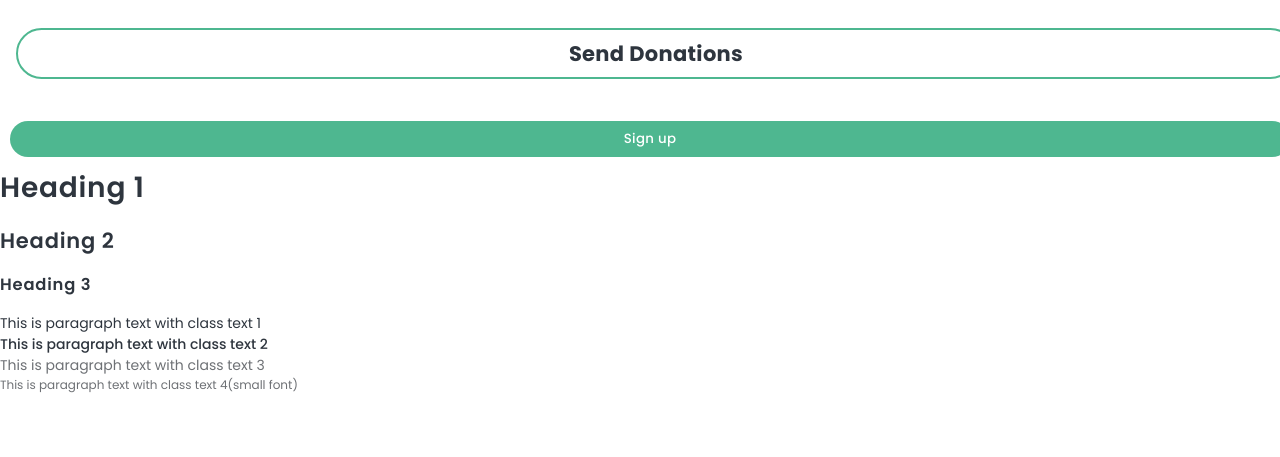
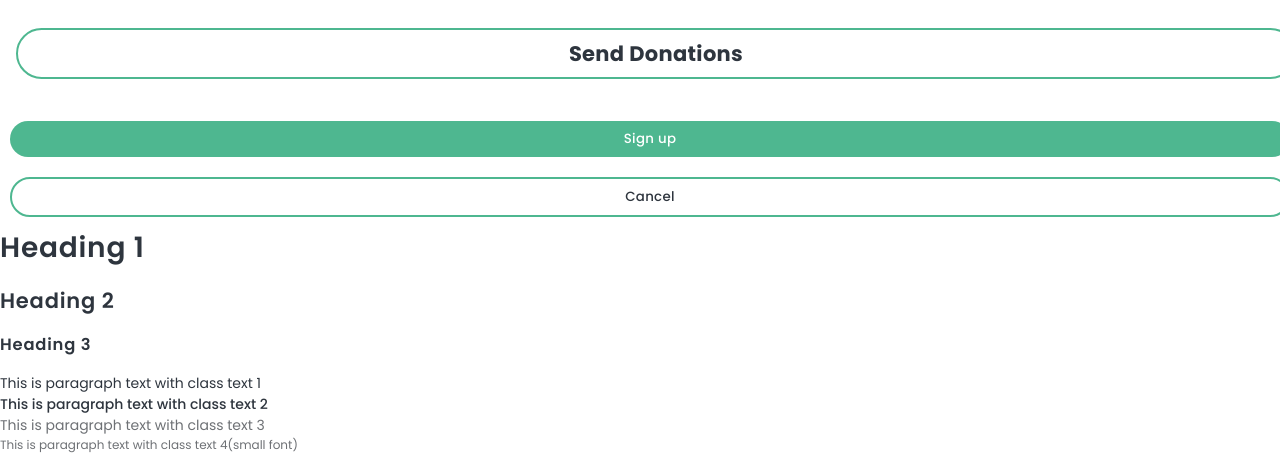
Before and after one commit to SDilhara19/Give4Good_UI, a PHP site: page /components.html in a window 1280 px wide. Shown: the part 302-759 px from the top of the page. Run offline with PHP 8.4, Linux system fonts and the light colour scheme.

Commit message:
component update 2

```diff
--- a/components.html
+++ b/components.html
@@ -40,6 +40,9 @@
     <button class="main-button">
         Sign up
     </button>
+    <button class="secondary-button">
+        Cancel
+    </button>
 
 
     <h1>Heading 1</h1>
--- a/public/styles/styles.css
+++ b/public/styles/styles.css
@@ -121,6 +121,20 @@ h1, h2, h3{
   padding-bottom: 0.5rem;
 }
 
+.secondary-button{
+  background: var(--white-color);
+  border: 2px solid var(--primary-color);
+  color: var(--black-sub);
+  margin: 10px;
+  width: 100%;
+  font-weight: 500;
+  border-radius: 100px;
+  letter-spacing: 0.02rem;
+  padding-top: 0.5rem;
+  padding-bottom: 0.5rem;
+  /* padding: 5px 40px 5px 30px; */
+}
+
 .main-color-button, .main-dark-button, .main-white-button{
   font: var(--large-font-size);
   font-weight: 700;
```
